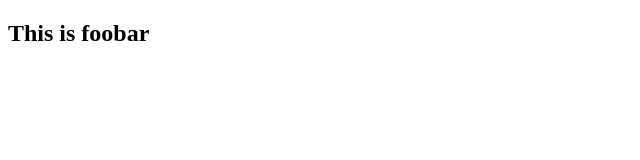
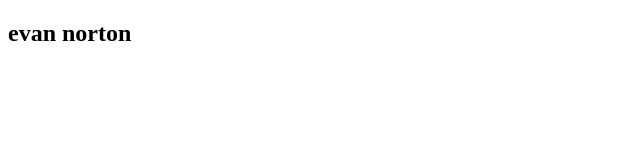
Before and after one commit to EvanRNorton/foobar, a plain HTML site: page index.html in a window 1280 px wide. Shown: the full height of the page, 0-640 px from the left. Drawn offline with Linux system fonts and the light colour scheme.

Commit message:
changed the h2 to my name

```diff
--- a/index.html
+++ b/index.html
@@ -10,6 +10,6 @@
     <link rel="stylesheet" href="">
   </head>
   <body>
-    <h2>This is foobar</h2>
+    <h2>evan norton</h2>
   </body>
 </html>
```
